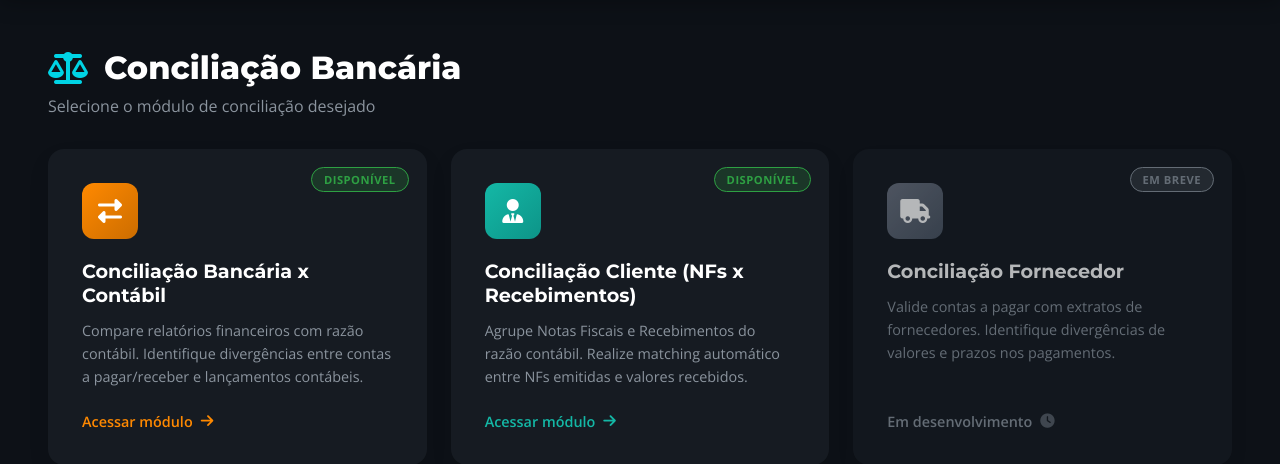
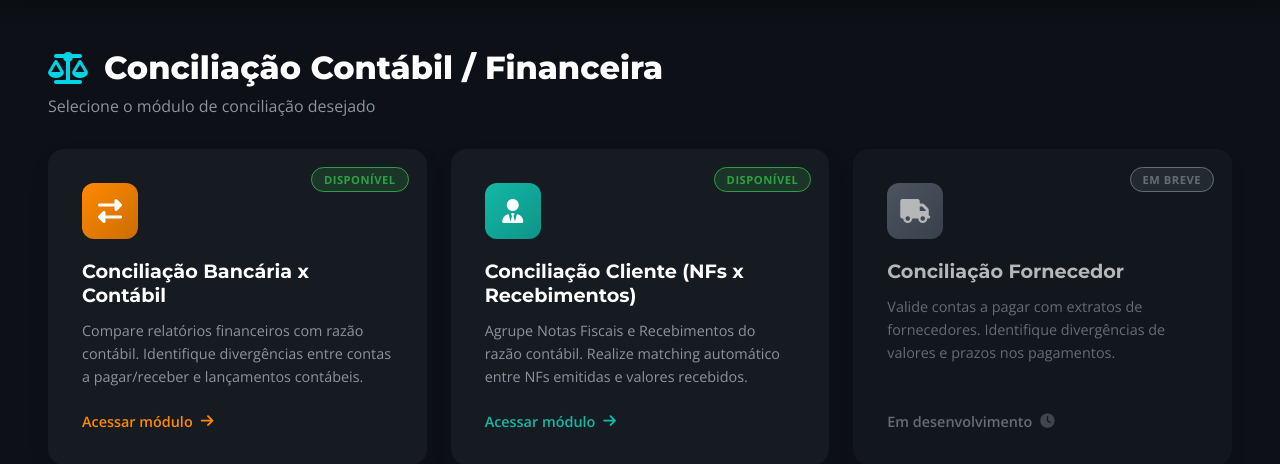
Before and after one commit to albadedeus/portalautomacao, a Flask app: page /conciliacao in a window 1280 px wide. Shown: the part 72-536 px from the top of the page. Run offline with Flask 3, Linux system fonts and the light colour scheme; the visitor is signed in with stand-in values (Sample User, id 1).

Commit message:
Renomeia titulo da conciliacao para Contabil / Financeira
Co-Authored-By: Claude Opus 4.6 <noreply@anthropic.com>

```diff
--- a/templates/conciliacao_menu.html
+++ b/templates/conciliacao_menu.html
@@ -297,7 +297,7 @@
 
   <main class="main-content">
     <div class="page-header">
-      <h1><i class="fas fa-balance-scale"></i> Conciliação Bancária</h1>
+      <h1><i class="fas fa-balance-scale"></i> Conciliação Contábil / Financeira </h1>
       <p>Selecione o módulo de conciliação desejado</p>
     </div>
 
```
